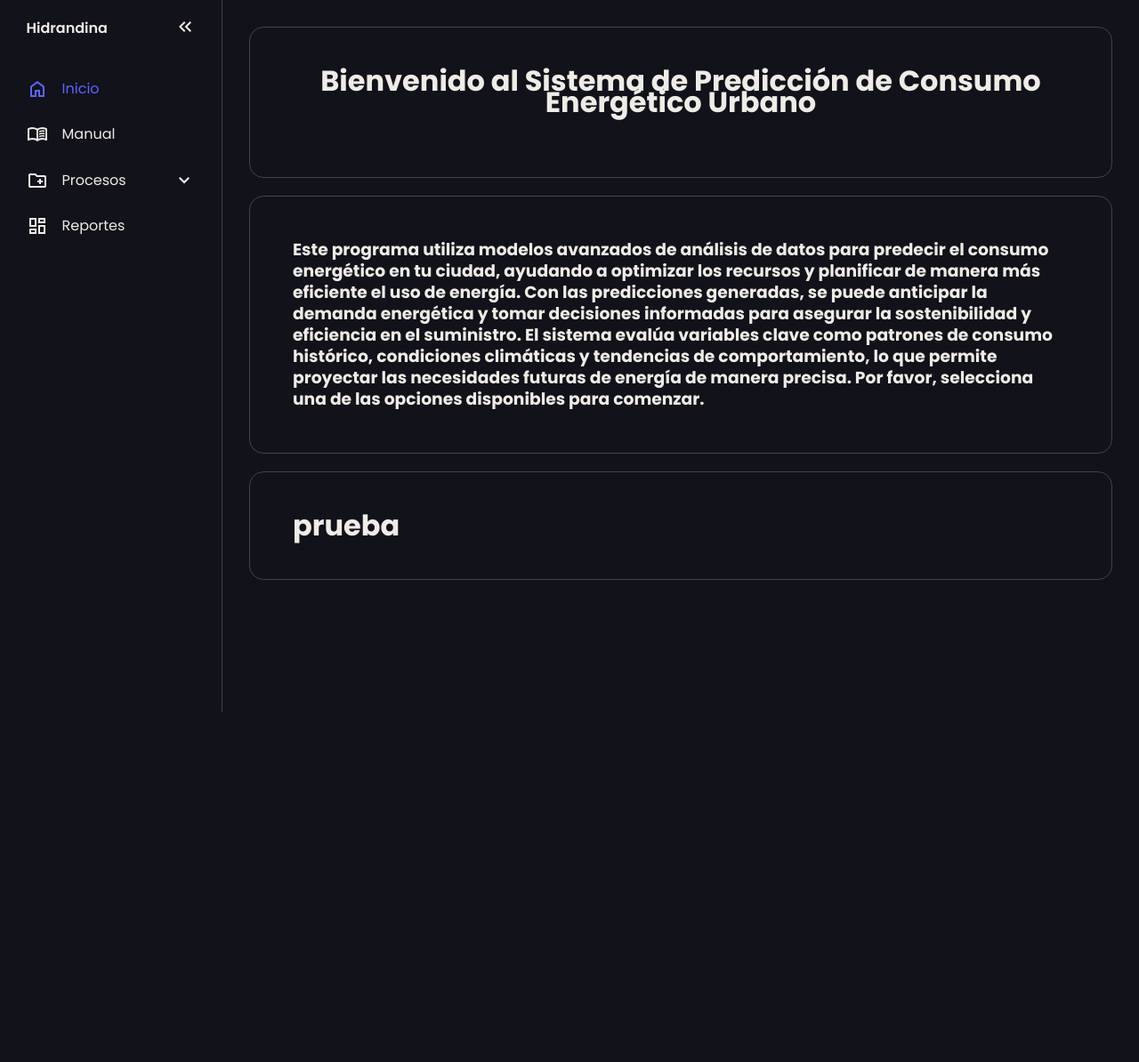
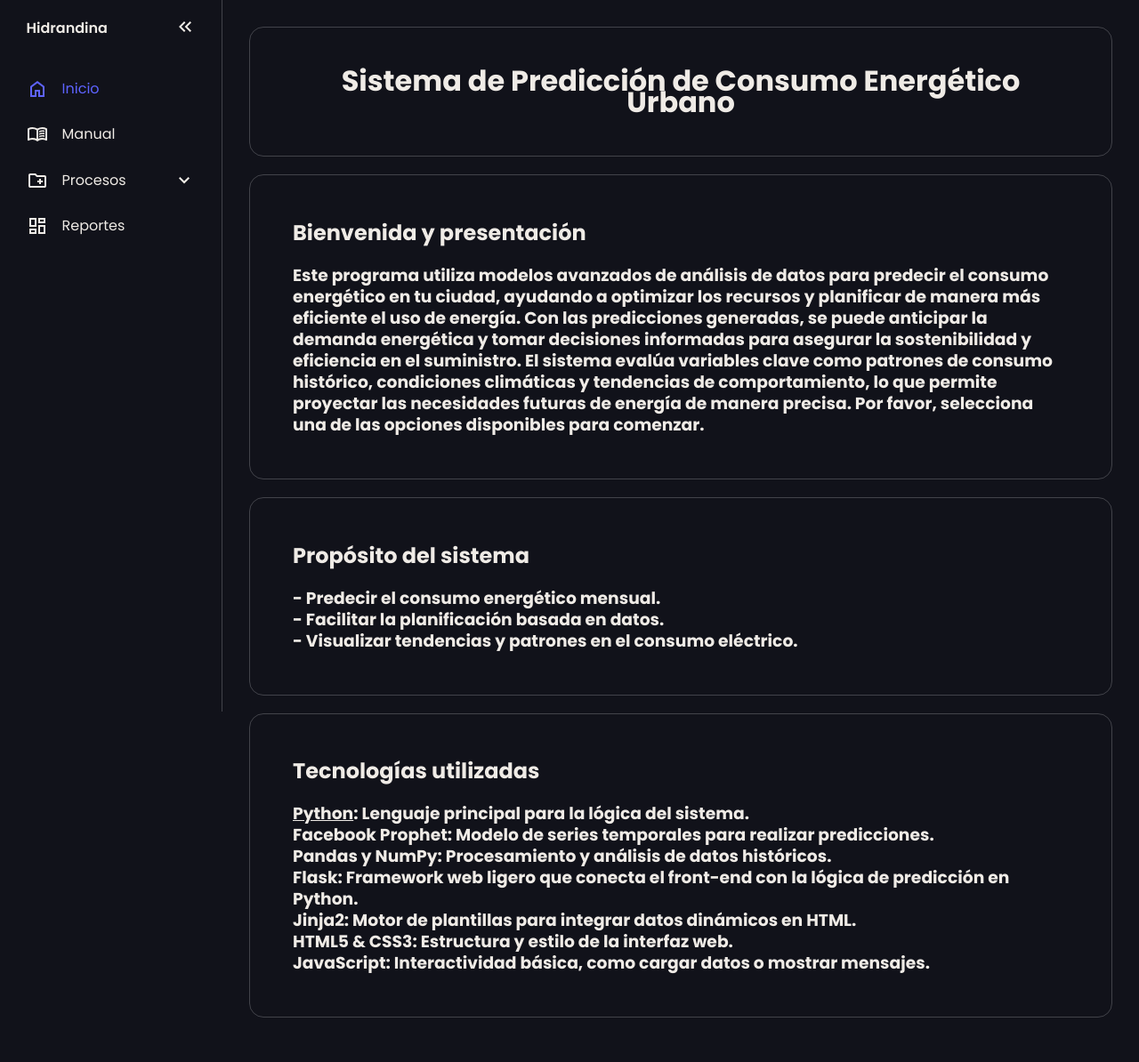
Before and after one commit to JuanChuTri123/PROYECTO_FINAL2, a Flask app: page / in a window 1280 px wide. Shown: the whole page at 89% size. Before the commit the page ends 800 px from the top, so only its background shows below. Run offline with Flask 3, Linux system fonts and the light colour scheme.

Commit message:
Update base.html

```diff
--- a/templates/base.html
+++ b/templates/base.html
@@ -49,7 +49,7 @@
                 </a>
             </li>
 
-            <li >
+            <li>
                 <button onclick=toggleSubMenu(this) class="dropdown-button">
                     <svg xmlns="http://www.w3.org/2000/svg" height="24px" viewBox="0 -960 960 960" width="24px"
                         fill="#e3e3e3">
@@ -91,23 +91,45 @@
         <div class="container">
             <!-- <h2>INICIO</h2>
             <p>Aquí irá EL INICIO..</p> -->
-            <h1 class="bienvenida">Bienvenido al Sistema de Predicción de Consumo Energético Urbano</h1>
-            <br>
+            <h1 class="bienvenida">Sistema de Predicción de Consumo Energético Urbano</h1>
         </div>
         <div class="container">
+            <h2>Bienvenida y presentación</h2>
+            <br>
+            <h3>Este programa utiliza modelos avanzados de análisis de datos para predecir el consumo energético en tu
+                ciudad, ayudando a optimizar los recursos y planificar de manera más eficiente el uso de energía. Con
+                las predicciones generadas, se puede anticipar la demanda energética y tomar decisiones informadas para
+                asegurar la sostenibilidad y eficiencia en el suministro.
 
-
-            <h3>Este programa utiliza modelos avanzados de análisis de datos para predecir el consumo energético en tu ciudad, ayudando a optimizar los recursos y planificar de manera más eficiente el uso de energía. Con las predicciones generadas, se puede anticipar la demanda energética y tomar decisiones informadas para asegurar la sostenibilidad y eficiencia en el suministro.
-
-                El sistema evalúa variables clave como patrones de consumo histórico, condiciones climáticas y tendencias de comportamiento, lo que permite proyectar las necesidades futuras de energía de manera precisa.
+                El sistema evalúa variables clave como patrones de consumo histórico, condiciones climáticas y
+                tendencias de comportamiento, lo que permite proyectar las necesidades futuras de energía de manera
+                precisa.
 
                 Por favor, selecciona una de las opciones disponibles para comenzar.</h3>
         </div>
         <div class="container">
-            <h1>prueba</h1>
+            <h2>Propósito del sistema</h2>
+            <br>
+            <h3>- Predecir el consumo energético mensual. <br>
 
+                - Facilitar la planificación basada en datos. <br>
+
+                - Visualizar tendencias y patrones en el consumo eléctrico.</h3>
         </div>
-    {% endblock %}
+
+        <div class="container">
+            <h2>Tecnologías utilizadas</h2>
+            <br>
+            <h3><u>Python</u>: Lenguaje principal para la lógica del sistema.</h3>
+            <h3>Facebook Prophet: Modelo de series temporales para realizar predicciones.</h3>
+            <h3>Pandas y NumPy: Procesamiento y análisis de datos históricos.</h3>
+            <h3>Flask: Framework web ligero que conecta el front-end con la lógica de predicción en Python.</h3>
+            <h3>Jinja2: Motor de plantillas para integrar datos dinámicos en HTML.</h3>
+            <h3>HTML5 & CSS3: Estructura y estilo de la interfaz web.</h3>
+            <h3>JavaScript: Interactividad básica, como cargar datos o mostrar mensajes.</h3>
+        </div>
+
+        {% endblock %}
     </main>
 
 </body>
```
